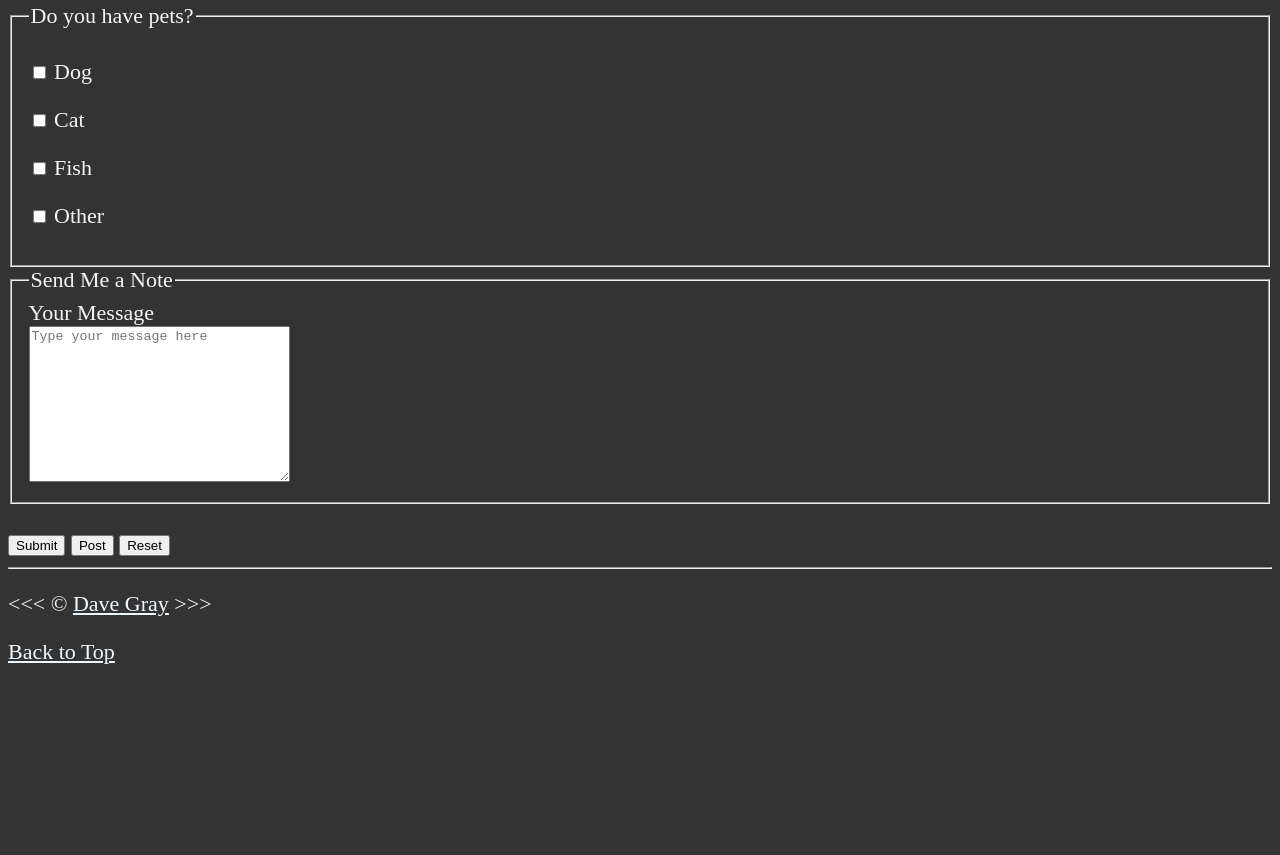
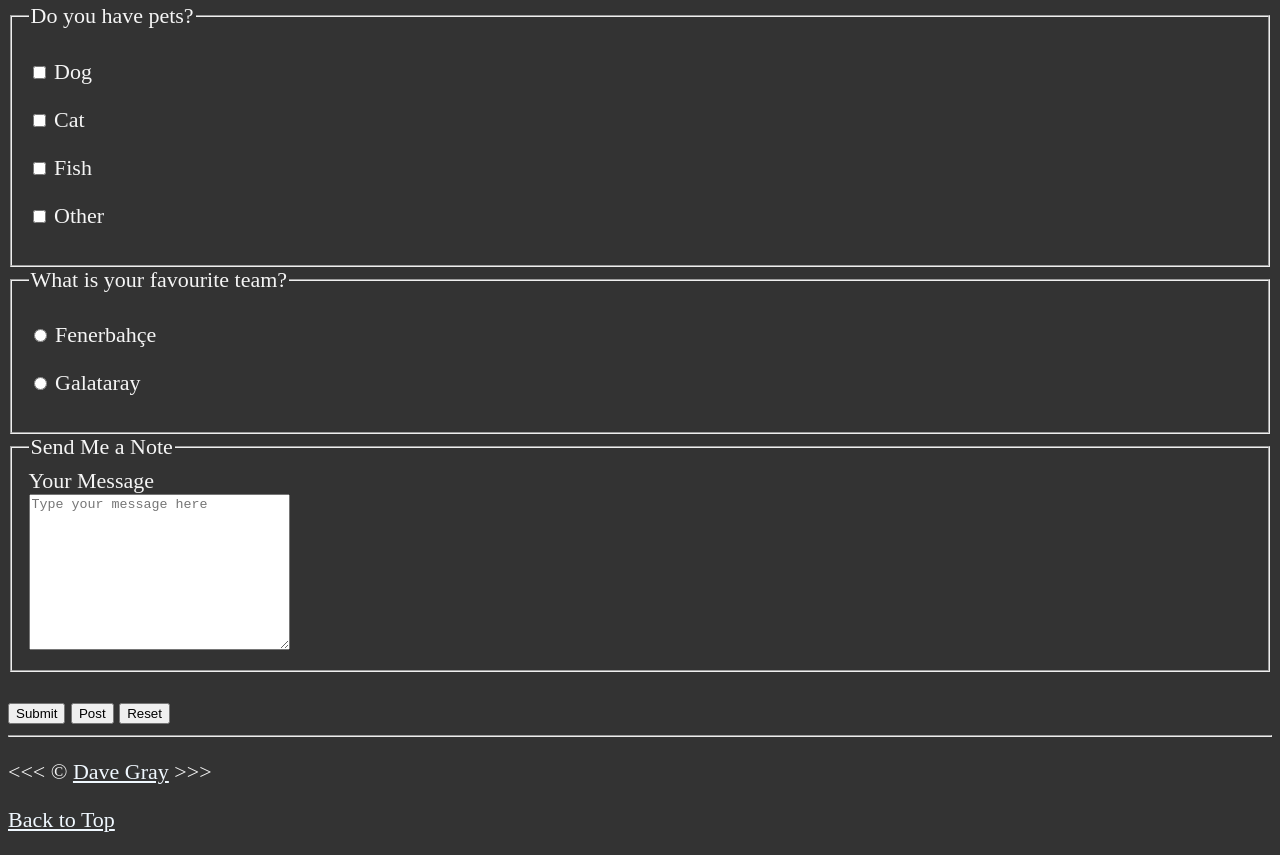
Before and after one commit to omerkaksi/HTML, a plain HTML site: page 09_LESSON/index.html in a window 1280 px wide. Shown: the part 3667-4522 px from the top of the page. Before the commit the page ends 4354 px from the top, so only its background shows below. Drawn offline with Linux system fonts and the light colour scheme.

Commit message:
I added new items.

```diff
--- a/09_LESSON/index.html
+++ b/09_LESSON/index.html
@@ -264,6 +264,19 @@ And that's what I do everyday. erathf fhffdh dafhtrtgr rtgrtgrg
         <label for="otherPet">Other</label>
     </p>
 </fieldset>
+
+<fieldset>
+<legend>What is your favourite team?</legend>
+<p>
+    <input type="radio" name="teams" id="fb" value="fb">
+    <label for="fb">Fenerbahçe</label>
+</p>
+<p>
+    <input type="radio" name="teams" id="gs" value="gs">
+    <label for="gs">Galataray</label>
+</p>
+
+</fieldset>
 <fieldset>
     <legend>Send Me a Note</legend>
     <label for="message">Your Message</label>
```
